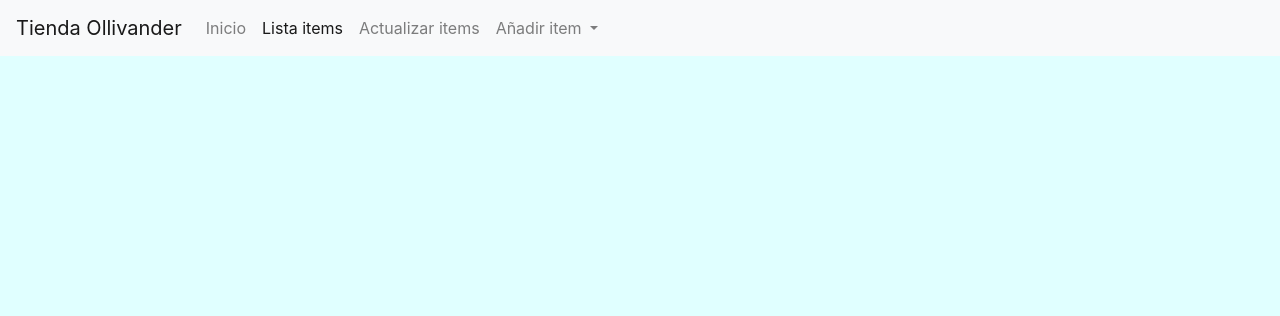
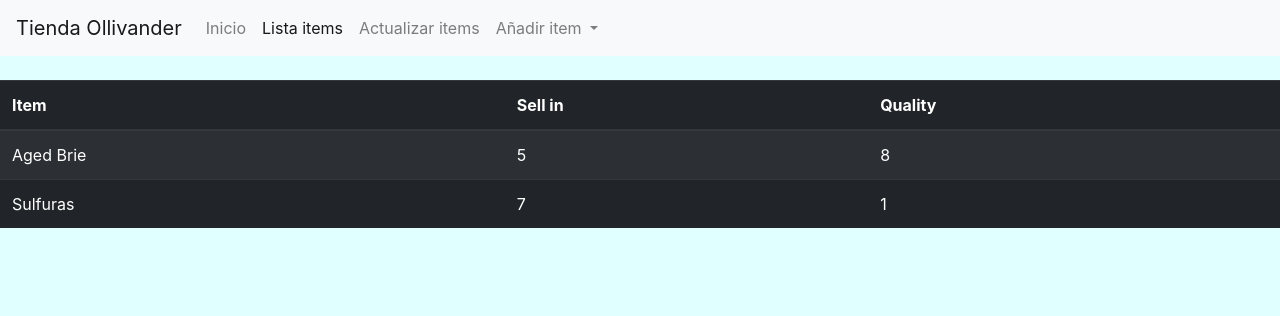
Before and after one commit to sebastia98/Tienda_Olivanders, a Flask app: page /lista in a window 1280 px wide. Shown: the top 316 px of the page. Run offline with Flask 2, Linux system fonts and the light colour scheme; some libraries are stand-ins or nearby versions.

Commit message:
feat: Añadir tabla de items
Añadir tabla de items en lista.hrml que muestra los items disponibles

```diff
--- a/templates/lista.html
+++ b/templates/lista.html
@@ -41,5 +41,31 @@
         </div>
       </nav>
 
+      <br/>
+
+      <div>
+        <table class="table table-striped table-dark">
+          <thead class="thead-dark">
+            <tr>
+              <th scope="col">Item</th>
+              <th scope="col">Sell in</th>
+              <th scope="col">Quality</th>
+            </tr>
+          </thead>
+          <tbody>
+            <tr>
+              <td>Aged Brie</td>
+              <td>5</td>
+              <td>8</td>
+            </tr>
+            <tr>
+              <td>Sulfuras</td>
+              <td>7</td>
+              <td>1</td>
+            </tr>
+          </tbody>
+        </table>
+      </div>
+
 </body>
 </html>
```
